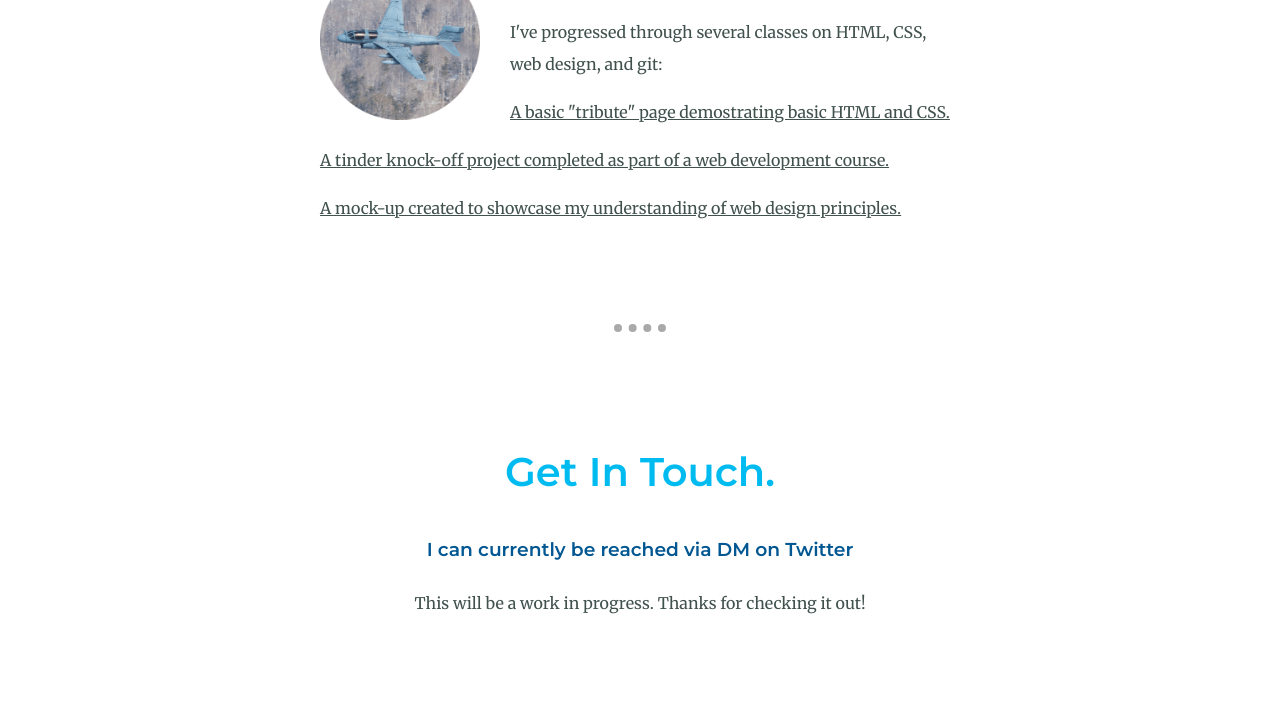
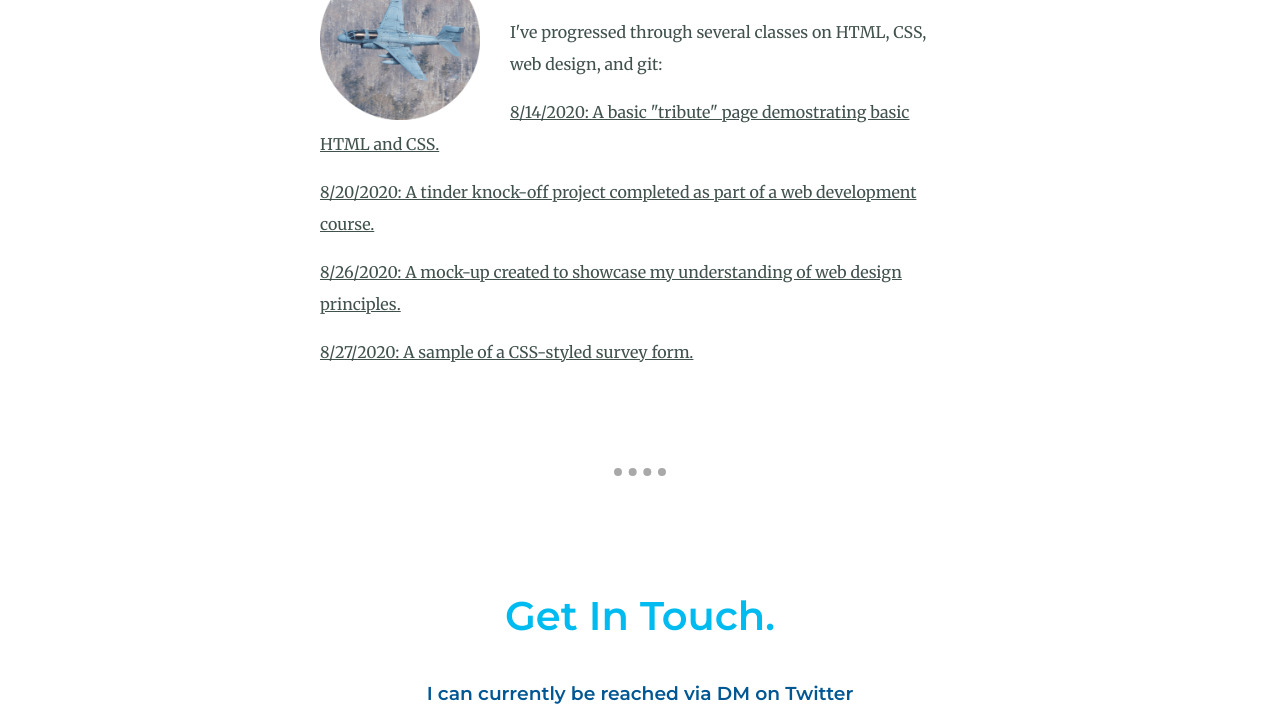
Before and after one commit to w-ells/CV, a plain HTML site: page index.html in a window 1280 px wide. Shown: the part 2691-3419 px from the top of the page. Drawn offline with Linux system fonts and the light colour scheme.

Commit message:
Adds a hyperlink to my survey-form.

```diff
--- a/css/styles.css
+++ b/css/styles.css
@@ -250,8 +250,7 @@ hr{
   background: linear-gradient(to bottom, #599bb3 5%, #408c99 100%);
   background-color: #599bb3;
   border-radius: 8px;
-  display: inline-block;
-  cursor: pointer;
+  display: inline-b
   color: #ffffff;
   font-family: Merriweather;
   font-size: 19px;
--- a/index.html
+++ b/index.html
@@ -59,13 +59,16 @@
         <img class="prowler-image" src="images/ea6b.png" alt="a tactical jet airplane flying">
         <h3>Web Development and Design</h3>
         <p class="pilot-skill-desc"> I've progressed through several classes on HTML, CSS, web design, and git: </p>
+        <p> </p>
+        <p><a class="portfolio-link" target="_blank" href="https://w-ells.github.io/tribute/">
+          8/14/2020: A basic "tribute" page demostrating basic HTML and CSS.</a></p>
+        <p><a class="portfolio-link" target="_blank" href="https://w-ells.github.io/tindog/">
+          8/20/2020: A tinder knock-off project completed as part of a web development course. </a></p>
+          <a class="portfolio-link" target="_blank" href="https://bit.ly/3b1zYqs">
+          <p>8/26/2020: A mock-up created to showcase my understanding of web design principles.</a></p>
+          <a class="portfolio-link" target="_blank" href="https://w-ells.github.io/survey-form/">
+          <p>8/27/2020: A sample of a CSS-styled survey form.</a></p>
 
-        <p><a class="portfolio-link" target="_blank" href="https://w-ells.github.io/tribute/">
-          A basic "tribute" page demostrating basic HTML and CSS.</a></p>
-        <p><a class="portfolio-link" target="_blank" href="https://w-ells.github.io/tindog/">
-          A tinder knock-off project completed as part of a web development course. </a></p>
-          <a class="portfolio-link" target="_blank" href="https://bit.ly/3b1zYqs">
-          <p>A mock-up created to showcase my understanding of web design principles.</a></p>
       </div>
     </div>
     <hr>
```
